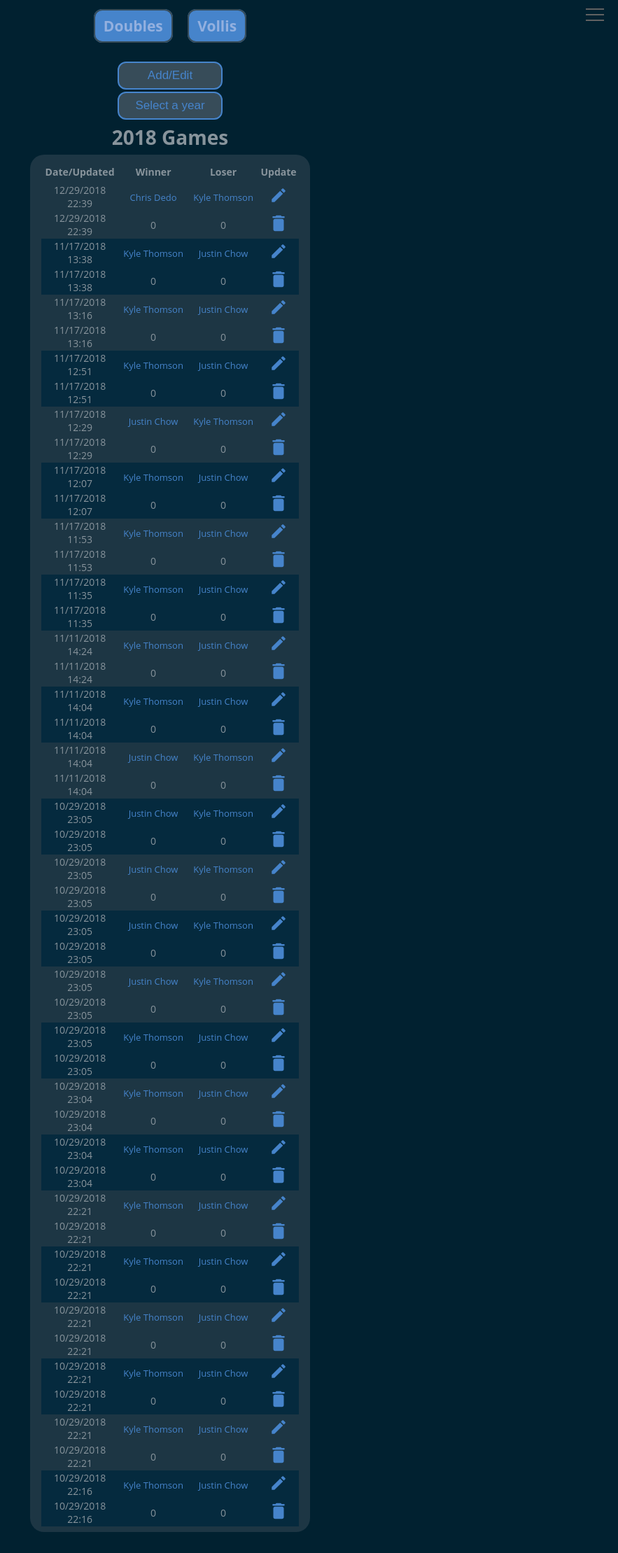
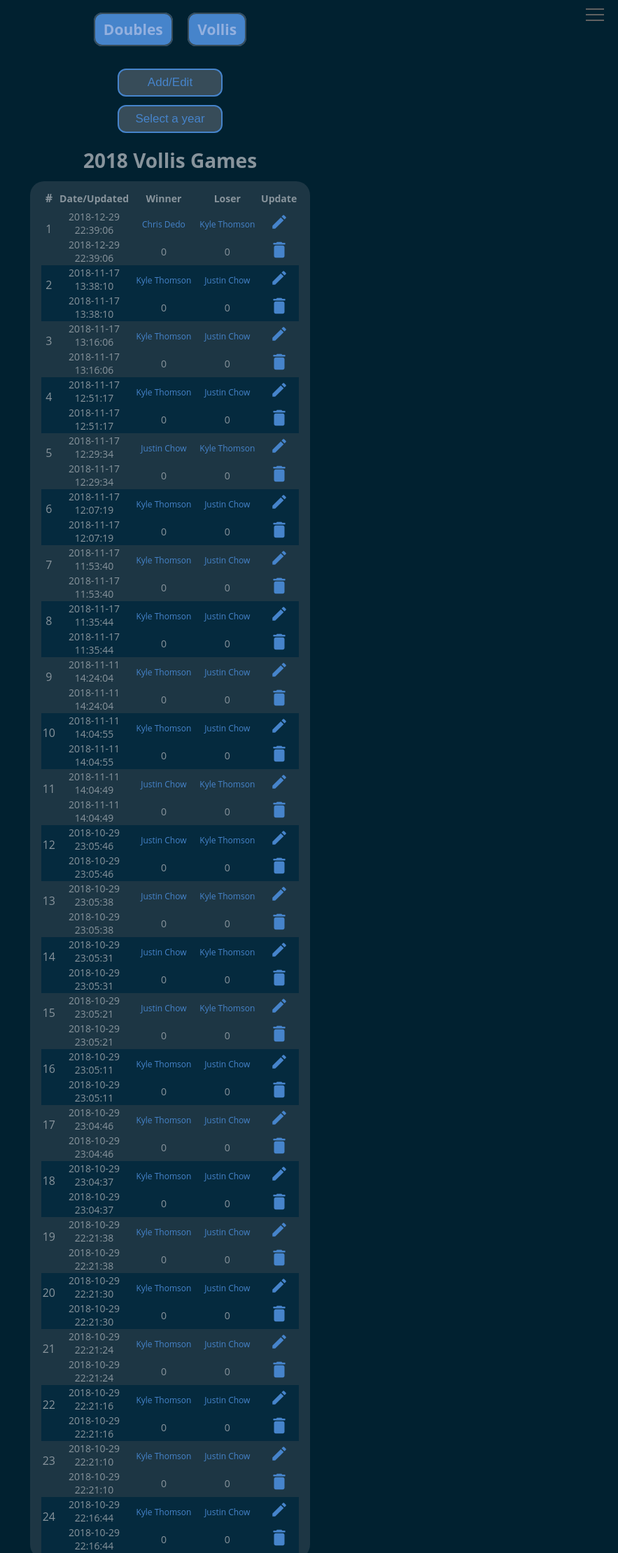
Before and after one commit to meidav/stats, a Flask app: page /edit_past_year_vollis_games/2018 in a window 1280 px wide. Shown: the top 2219 px of the page at 70% size, without its empty margins (397-1280 px from the left). Before the commit the page ends 2189 px from the top, so only its background shows below. Run offline with Flask 3, Linux system fonts and the light colour scheme; data comes from the database, SQL or seed files in the repository.

Commit message:
fixed edit pages
css updates
fixed delete pages
fixed add game pages
fixed edit game pages

```diff
--- a/static/css/main.css
+++ b/static/css/main.css
@@ -44,9 +44,26 @@ body {
   color: var(--text);
 }
 
+button {
+  font-size: 17px;
+  padding: 8px 16px;
+  margin: 0;
+  border-radius: 12px;
+  border: 2px solid var(--button-bg-1);
+  background-color: var(--button-border-1);
+  color: var(--button-bg-1);
+  width: 150px;
+  cursor: pointer;
+}
+
+a, a:hover, a:focus, a:visited {
+  color: var(--button-text-1);
+  text-decoration: none;
+}
+
 h1 {
   max-width: 100vw;
-  padding: 5px;
+  padding: 10px 5px;
   margin: 0 auto;
   text-align: center;
 }
@@ -84,10 +101,19 @@ form {
   max-width: 400px;
 }
 
+.delete_input {
+  width: 150px !important;
+}
+
+.delete_button a:visited a:active a:hover {
+  color: var(--button-text-1);
+}
+
 .dropdown {
   overflow: hidden;
   margin: 0px auto 0 auto;
   width: 200px;
+  padding-bottom: 10px;
 }
 
 .dropdown .dropbtn {
@@ -162,7 +188,7 @@ td a {
   padding: 2px;
   margin: 0 auto;
   text-align: center;
-  font-size: 13px;
+  font-size: 12px;
   color: var(--button-bg-1);
   text-decoration: none;
 }
@@ -239,6 +265,7 @@ input, select {
   border: 2px solid var(--button-bg-1);
   background-color: var(--table-bg);
   color: var(--button-bg-1);
+  cursor: pointer;
 }
 
 input::placeholder {
--- a/templates/base.html
+++ b/templates/base.html
@@ -2,7 +2,7 @@
 <html lang="en">
 <head>
     <meta charset="UTF-8">
-    <title>{% block title %} {% endblock %}</title>
+    <title>Arbel's Stats | {% block title %} {% endblock %}</title>
     <link rel="stylesheet" href="{{ url_for('static', filename='css/main.css') }}">
     <meta name="viewport" content="width=device-width" />
 </head>
--- a/templates/base_admin.html
+++ b/templates/base_admin.html
@@ -2,7 +2,7 @@
 <html lang="en">
 <head>
     <meta charset="UTF-8">
-    <title>{% block title %} {% endblock %}</title>
+    <title>Arbel's Stats | {% block title %} {% endblock %}</title>
     <link rel="stylesheet" href="{{ url_for('static', filename='css/main.css') }}">
     <meta name="viewport" content="width=device-width" />
 </head>
--- a/templates/edit_vollis_games.html
+++ b/templates/edit_vollis_games.html
@@ -13,11 +13,12 @@
             </div>
         </div>
     </nav>
-    <h1>{% block title %} {{ games[1][1][0:4] }} Games {% endblock %}</h1>
+    <h1>{% block title %} {{ year }} Vollis Games {% endblock %}</h1>
         <div>
         	<table>
         		<thead>
                     <tr>
+                        <th class="rank" scope="col" colspan="1">#</th>
                         <th scope="col" colspan="1">Date/Updated</th>
                         <th scope="col" colspan="1">Winner</th>
                         <th scope="col" colspan="1">Loser</th>
@@ -27,13 +28,15 @@
                 <tbody>
                 {% for game in games %}
                     <tr class="table-double-row">
-                    	<td>{{ game[1][5:7] }}/{{ game[1][8:10] }}/{{ game[1][0:4] }}<br>{{ game[1][11:16] }}</td>
-                		<td><a href="{{ url_for('player_stats', year=year, name=game[2] ) }}">{{ game[2] }}</a></td>
-                		<td><a href="{{ url_for('player_stats', year=year, name=game[0][5] ) }}">{{ game[4] }}</a></td>
+                        <td class="rank" style="vertical-align: bottom;">{{ loop.index }}</td>
+                        <td>{{ game[1][0:10] }}<br>{{ game[1][11:19] }}</td>
+                        <td><a href="{{ url_for('vollis_player_stats', year=year, name=game[2] ) }}">{{ game[2] }}</a></td>
+                        <td><a href="{{ url_for('vollis_player_stats', year=year, name=game[4] ) }}">{{ game[4] }}</a></td>
                         <td><a href="{{ url_for('update_vollis_game', id=game[0]) }}"><svg xmlns="http://www.w3.org/2000/svg" xmlns:xlink="http://www.w3.org/1999/xlink" viewBox="0 0 24 24" width="26"><path d="M3 17.46v3.04c0 .28.22.5.5.5h3.04c.13 0 .26-.05.35-.15L17.81 9.94l-3.75-3.75L3.15 17.1c-.1.1-.15.22-.15.36zM20.71 7.04a.996.996 0 0 0 0-1.41l-2.34-2.34a.996.996 0 0 0-1.41 0l-1.83 1.83l3.75 3.75l1.83-1.83z" fill="var(--button-bg-1)"></path></svg></a></td>
                     </tr>
                     <tr class="table-double-row">
-                		<td>{{ game[6][5:7] }}/{{ game[6][8:10] }}/{{ game[6][0:4] }}<br>{{ game[6][11:16] }}</td>
+                        <td class="rank"> </td>
+                        <td>{{ game[6][0:10] }}<br>{{ game[6][11:19] }}</td>
                         <td>{{ game[3] }}</td>
                         <td>{{ game[5] }}</td>
                         <td><a href="{{ url_for('delete_vollis_game', id=game[0]) }}"><svg xmlns="http://www.w3.org/2000/svg" xmlns:xlink="http://www.w3.org/1999/xlink" viewBox="0 0 24 24" width="30"><path d="M6 19c0 1.1.9 2 2 2h8c1.1 0 2-.9 2-2V9c0-1.1-.9-2-2-2H8c-1.1 0-2 .9-2 2v10zM18 4h-2.5l-.71-.71c-.18-.18-.44-.29-.7-.29H9.91c-.26 0-.52.11-.7.29L8.5 4H6c-.55 0-1 .45-1 1s.45 1 1 1h12c.55 0 1-.45 1-1s-.45-1-1-1z" fill="var(--button-bg-1)"></path></svg></a></td>
--- a/templates/games.html
+++ b/templates/games.html
@@ -18,7 +18,8 @@
         	<table>
         		<thead>
     				<tr>
-      					<th scope="col" colspan="1">Date</th>
+                        <th class="rank" scope="col" colspan="1">#</th>
+                        <th scope="col" colspan="1">Date</th>
                         <th scope="col" colspan="1">Winners</th>
                         <th scope="col" colspan="1"></th>
                         <th scope="col" colspan="1">Losers</th>
@@ -29,7 +30,8 @@
         		<tbody>
                 {% for game in games %}
         			<tr>
-            			<td>{{ game[1][0:10] }}<br>
+            			<td class="rank">{{ loop.index }}</td>
+                        <td>{{ game[1][0:10] }}<br>
                             {% if game[1]|length > 14 %}
                                 {{ game[1][11:19] }}
                             {% endif %}</td>
--- a/templates/stats.html
+++ b/templates/stats.html
@@ -48,6 +48,7 @@
                 <h1>Today's games</h1>
                 <thead>
                     <tr>
+                        <th class="rank" scope="col" colspan="1">#</th>
                         <th scope="col" colspan="1">Date</th>
                         <th scope="col" colspan="1">Winners</th>
                         <th scope="col" colspan="1"></th>
@@ -59,6 +60,7 @@
                 <tbody>
                 {% for game in games %}
                     <tr>
+                        <td class="rank">{{ loop.index }}</td>
                         <td>{{ game[1][0:10] }}<br>{{ game[1][11:19] }}</td>
                         <td><a href="{{ url_for('player_stats', year=year, name=game[2] ) }}">{{ game[2] }}</a><br><a href="{{ url_for('player_stats', year=year, name=game[3] ) }}">{{ game[3] }}</a></td>
                         <td>{{ game[4] }}</td>
--- a/templates/vollis_games.html
+++ b/templates/vollis_games.html
@@ -18,6 +18,7 @@
             <table>
                 <thead>
                     <tr>
+                        <th class="rank" scope="col" colspan="1">#</th>
                         <th scope="col" colspan="1">Date</th>
                         <th scope="col" colspan="1">Winner</th>
                         <th scope="col" colspan="1"></th>
@@ -28,6 +29,7 @@
                 <tbody>
                 {% for game in games %}
                     <tr class="table-double-row">
+                        <td class="rank">{{ loop.index }}</td>
                         <td>{{ game[1][5:7] }}/{{ game[1][8:10] }}/{{ game[1][0:4] }}<br>{{ game[1][11:16] }}</td>
                         <td><a href="{{ url_for('player_stats', year=year, name=game[2] ) }}">{{ game[2] }}</a></td>
                         <td>{{ game[3] }}</td>
--- a/templates/vollis_stats.html
+++ b/templates/vollis_stats.html
@@ -48,6 +48,7 @@
         <h1>Today's vollis games</h1>
         <thead>
             <tr>
+                <th class="rank" scope="col" colspan="1">#</th>
                 <th scope="col" colspan="1">Date/Updated</th>
                 <th scope="col" colspan="1">Winner</th>
                 <th scope="col" colspan="1">Loser</th>
@@ -61,6 +62,7 @@
                 <td><a href="{{ url_for('vollis_player_stats', year=year, name=game[4] ) }}">{{ game[4] }}</a></td>
             </tr>
             <tr class="table-double-row">
+                <td class="rank">{{ loop.index }}</td>
                 <td>{{ game[6][0:10] }}<br>{{ game[6][11:19] }}</td>
                 <td>{{ game[3] }}</td>
                 <td>{{ game[5] }}</td>
```
Also changed, not shown: templates/add_game.html (+5 -2 lines), templates/add_vollis_game.html (+6 -3 lines), templates/delete_game.html (+7 -3 lines), templates/delete_vollis_game.html (+7 -3 lines), templates/edit_games.html (+6 -3 lines). Lines whose indentation alone changed are shown as unchanged.
